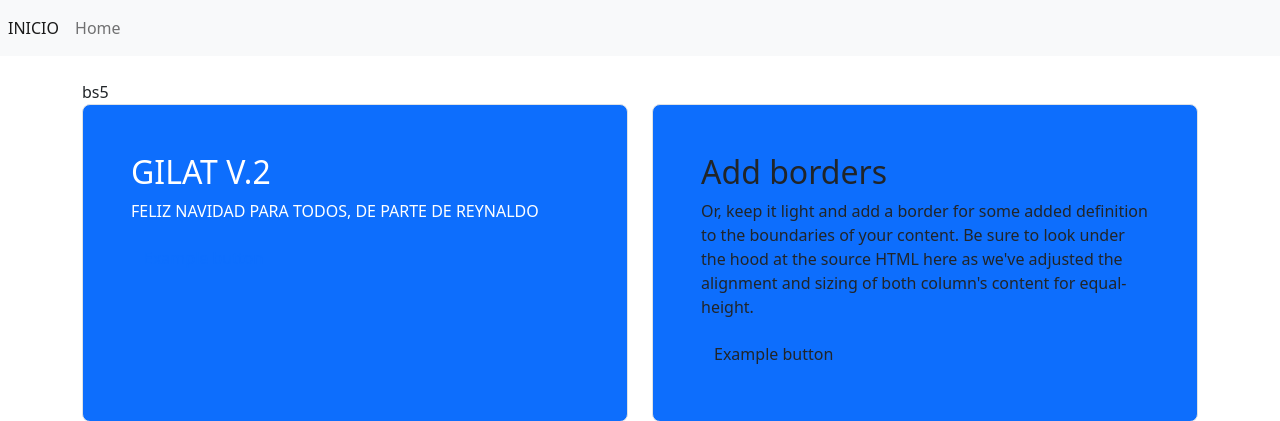
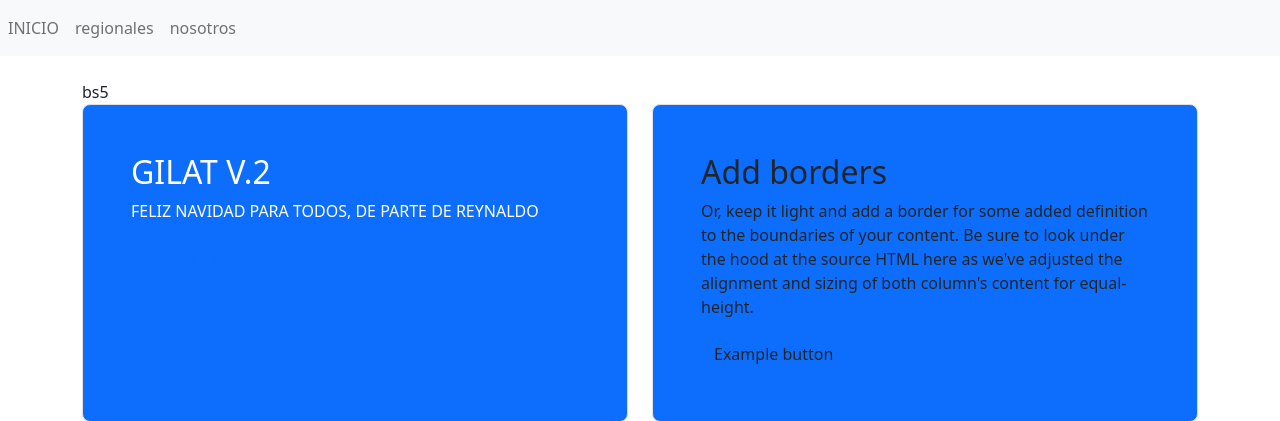
Before and after one commit to reynaldo57/Gilat-Regionales, a Flask app: page / in a window 1280 px wide. Shown: the top 421 px of the page. Run offline with Flask 2, Linux system fonts and the light colour scheme.

Commit message:
navegacion

```diff
--- a/templates/sitio/cabecera.html
+++ b/templates/sitio/cabecera.html
@@ -16,8 +16,9 @@
 <body>
     <nav class="navbar navbar-expand navbar-light bg-light">
         <div class="nav navbar-nav">
-            <a class="nav-item nav-link active" href="#">INICIO</a>
-            <a class="nav-item nav-link" href="#">Home</a>
+            <a class="nav-item nav-link" href="/">INICIO</a>
+            <a class="nav-item nav-link" href="/regionales">regionales</a>
+            <a class="nav-item nav-link" href="/nosotros">nosotros</a>
         </div>
     </nav>
 
```
